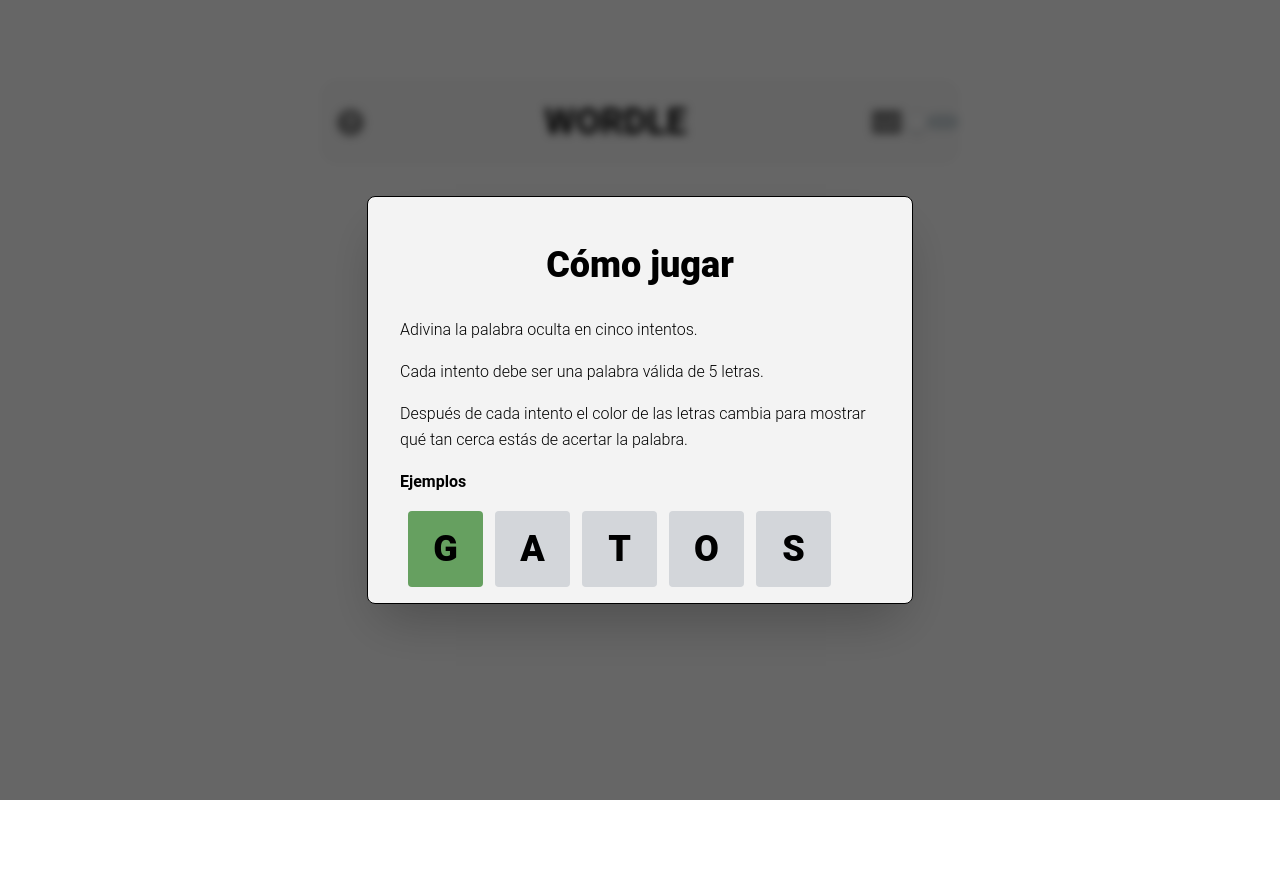
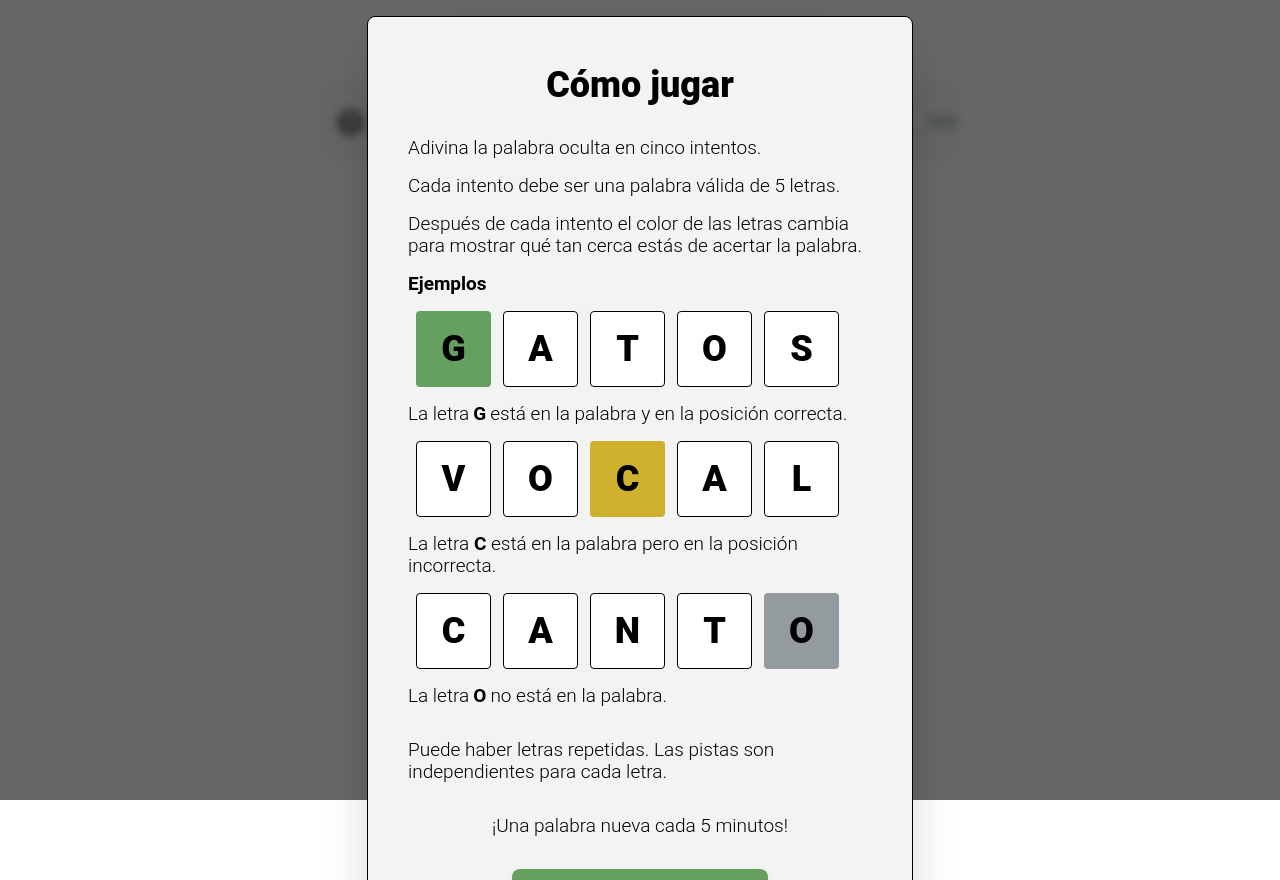
Before and after one commit to KevinCampos95/wordle-test, a React (Create React App) app: page / in a window 1280 px wide. Both pictures are taken after a click on the icon 350 px from the left and 122 px from the top of the page. Built offline with nearby package versions, Linux system fonts and the light colour scheme.

Commit message:
[ADD] Finished InstructionDialog

```diff
--- a/src/App.tsx
+++ b/src/App.tsx
@@ -1,7 +1,5 @@
 import './App.css';
 import TopBar from './components/topbar';
-import { useState } from 'react';
-import InstructionsDialog from './components/dialogs/InstructionsDialog';
 
 function App() {
   return (
--- a/src/components/common/dialog/index.tsx
+++ b/src/components/common/dialog/index.tsx
@@ -11,7 +11,7 @@
     <DialogMaterial
       {...props}
       ref={dialogRef}
-      className={`${props.className} border border-black bg-paper03 px-8 pb-4 pt-12 text-black`}
+      className={`${props.className} border border-black bg-paper03 px-10 pb-4 pt-12 text-black`}
     />
   );
 };
--- a/src/components/dialogs/InstructionsDialog.tsx
+++ b/src/components/dialogs/InstructionsDialog.tsx
@@ -1,25 +1,29 @@
 import Dialog from '../common/dialog';
+import { Button } from '@material-tailwind/react';
 import LetterCard from '../cards/letterCard';
-import { LetterCardBackgrounds } from '../../global/enums';
+import {
+  exampleLettersFirstRow,
+  exampleLettersSecondRow,
+  exampleLettersThirdRow,
+} from '../../global/constants';
 
 interface InstructionsDialogProps {
-  open: boolean;
+  openDialog: boolean;
   handler: () => void;
 }
 
-const exampleLettersFirstRow = [
-  { letter: 'G', backgroundColor: LetterCardBackgrounds.Success },
-  { letter: 'A' },
-  { letter: 'T' },
-  { letter: 'O' },
-  { letter: 'S' },
-];
+export const InstructionsDialog = (props: InstructionsDialogProps) => {
+  const { handler, openDialog } = props;
 
-export const InstructionsDialog = (props: InstructionsDialogProps) => {
+  const handleClose = () => {
+    handler();
+  };
+
   return (
     <Dialog
-      {...props}
-      className='min-w-546 md:min-w-546 lg:min-w-546 2xl:min-w-546 w-546 max-w-546 md:w-546 md:max-w-546 lg:w-546 lg:max-w-546 2xl:w-546 2xl:max-w-546'
+      open={openDialog}
+      handler={handler}
+      className='min-w-546 md:min-w-546 lg:min-w-546 2xl:min-w-546 w-546 max-w-546 text-xl leading-22 md:w-546 md:max-w-546 lg:w-546 lg:max-w-546 2xl:w-546 2xl:max-w-546'
     >
       <div className='font-size mb-8 text-center text-4xl font-extrabold'>
         Cómo jugar
@@ -33,13 +37,59 @@
         tan cerca estás de acertar la palabra.
       </div>
       <div className='mb-4 font-bold'>Ejemplos</div>
-      <div className='ml-2 flex gap-3'>
-        {exampleLettersFirstRow.map(item => (
+      <div className='mb-4 ml-2 flex gap-3'>
+        {exampleLettersFirstRow.map((item, index) => (
           <LetterCard
+            key={`${item?.letter}${index}`}
             letter={item.letter}
             backgroundColor={item?.backgroundColor}
+            border={item?.border}
           />
         ))}
+      </div>
+      <div className='mb-4 flex gap-1'>
+        La letra <span className='font-bold'>G</span> está en la palabra y en la
+        posición correcta.
+      </div>
+      <div className='mb-4 ml-2 flex gap-3'>
+        {exampleLettersSecondRow.map((item, index) => (
+          <LetterCard
+            key={`${item?.letter}${index}`}
+            letter={item.letter}
+            backgroundColor={item?.backgroundColor}
+            border={item?.border}
+          />
+        ))}
+      </div>
+      <div className='mb-4'>
+        La letra <span className='font-bold'>C</span> está en la palabra pero en
+        la posición incorrecta.
+      </div>
+      <div className='mb-4 ml-2 flex gap-3'>
+        {exampleLettersThirdRow.map((item, index) => (
+          <LetterCard
+            key={`${item?.letter}${index}`}
+            letter={item.letter}
+            backgroundColor={item?.backgroundColor}
+            border={item?.border}
+          />
+        ))}
+      </div>
+      <div className='mb-8 flex gap-1'>
+        La letra <span className='font-bold'>O</span> no está en la palabra.
+      </div>
+      <div className='mb-8'>
+        Puede haber letras repetidas. Las pistas son independientes para cada
+        letra.
+      </div>
+      <div className='mb-8 text-center'>¡Una palabra nueva cada 5 minutos!</div>
+      <div className='w-100 flex justify-center'>
+        <Button
+          className='w-256 bg-letterCard-bg-success py-2.5 text-3xl font-extrabold leading-32 text-white'
+          onClick={handleClose}
+        >
+          !JUGAR¡
+        </Button>
       </div>
     </Dialog>
   );
--- a/src/components/topbar/index.tsx
+++ b/src/components/topbar/index.tsx
@@ -22,7 +22,10 @@
         <StatisticsIcon className='cursor-pointer' />
         <Switch />
       </div>
-      <InstructionsDialog open={openDialog} handler={handlerCloseDialog} />
+      <InstructionsDialog
+        openDialog={openDialog}
+        handler={handlerCloseDialog}
+      />
     </div>
   );
 };
--- /dev/null
+++ b/src/global/constants.ts
@@ -0,0 +1,25 @@
+import { LetterCardBackgrounds } from "./enums";
+
+export const exampleLettersFirstRow = [
+    { letter: 'G', backgroundColor: LetterCardBackgrounds.Success },
+    { letter: 'A', border: 'border border-black' },
+    { letter: 'T', border: 'border border-black' },
+    { letter: 'O', border: 'border border-black' },
+    { letter: 'S', border: 'border border-black' },
+  ];
+
+  export const exampleLettersSecondRow = [
+    { letter: 'V', border: 'border border-black' },
+    { letter: 'O', border: 'border border-black' },
+    { letter: 'C', backgroundColor: LetterCardBackgrounds.Warning },
+    { letter: 'A', border: 'border border-black' },
+    { letter: 'L', border: 'border border-black' },
+  ];
+
+  export const exampleLettersThirdRow = [
+    { letter: 'C', border: 'border border-black' },
+    { letter: 'A', border: 'border border-black' },
+    { letter: 'N', border: 'border border-black' },
+    { letter: 'T', border: 'border border-black' },
+    { letter: 'O', backgroundColor: LetterCardBackgrounds.Error },
+  ];
--- a/src/global/enums.ts
+++ b/src/global/enums.ts
@@ -2,4 +2,5 @@
   Default = "bg-letterCard-bg-default",
   Warning = "bg-letterCard-bg-warning",
   Success = "bg-letterCard-bg-success",
+  Error = "bg-letterCard-bg-error",
 }
--- a/tailwind.config.js
+++ b/tailwind.config.js
@@ -6,18 +6,24 @@
   content: [
     './src/**/*.{js,jsx,ts,tsx}',
 ],
+important: true,
 theme: {
   extend: {
     fontFamily: {
       'roboto': ['Roboto', 'sans-serif']
     },
+    fontSize: {
+      'xl': '19px',
+      '3xl': '28px',
+    },
     colors: {
       'paper01': '#F9F9F9',
       'paper02': 'rgba(218, 220, 224, 0.3)',
       'paper03': '#F3F3F3',
-      'letterCard-bg-default': '#D3D6DA',
+      'letterCard-bg-default': '#FFFFFF',
       'letterCard-bg-warning': '#CEB02C',
       'letterCard-bg-success': '#66A060',
+      'letterCard-bg-error': '#939B9F',
     },
     height: {
       '76': '76px',
@@ -25,6 +31,7 @@
     },
     width: {
       '75': '75px',
+      '256': '256px',
       '546': '546px',
     },
     maxWidth: {
@@ -32,6 +39,8 @@
       '638': '638px',
     },
     lineHeight: {
+      '22': '22px',
+      '32': '32px',
       '48': '48px',
     },
   }
```
